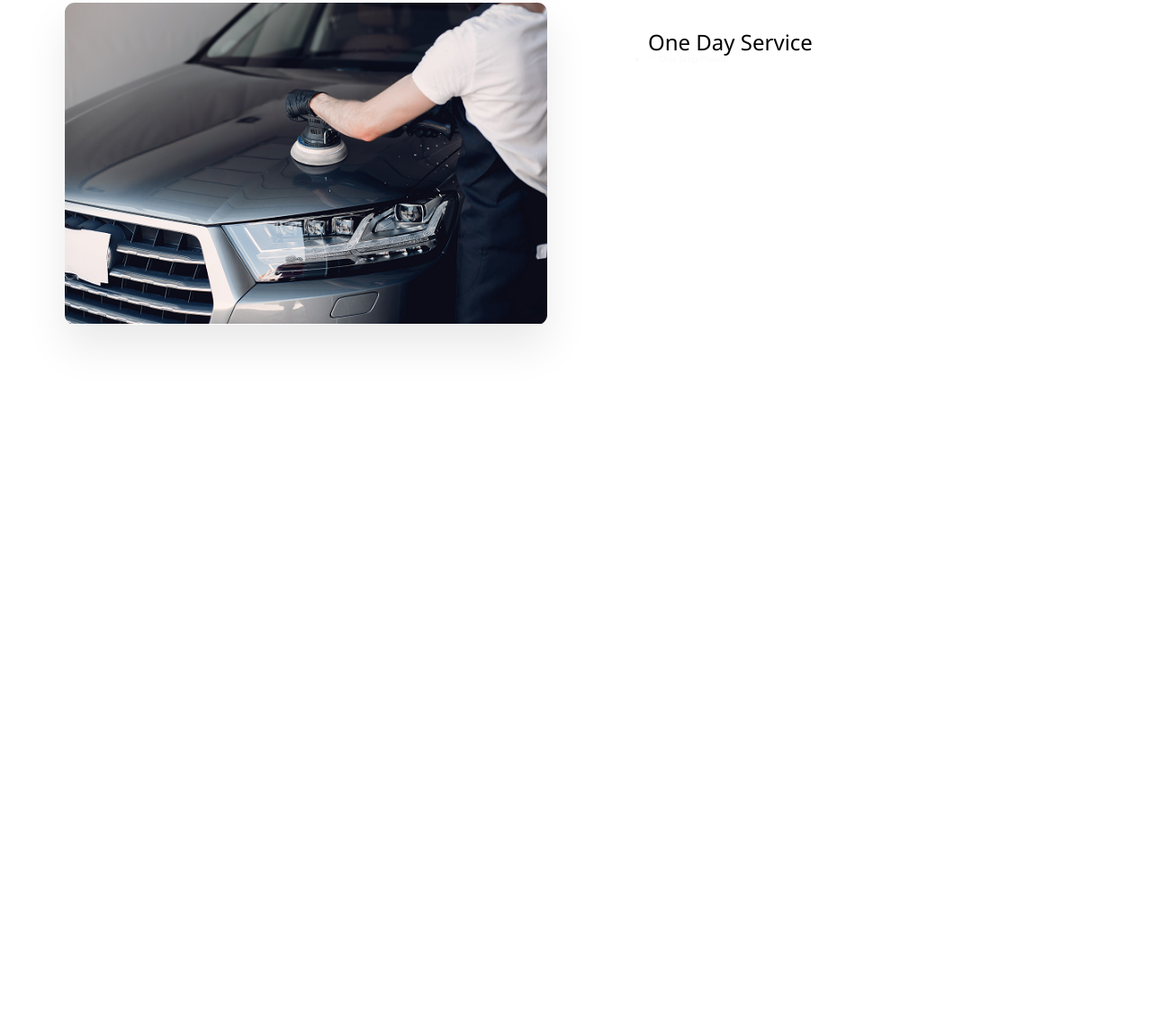
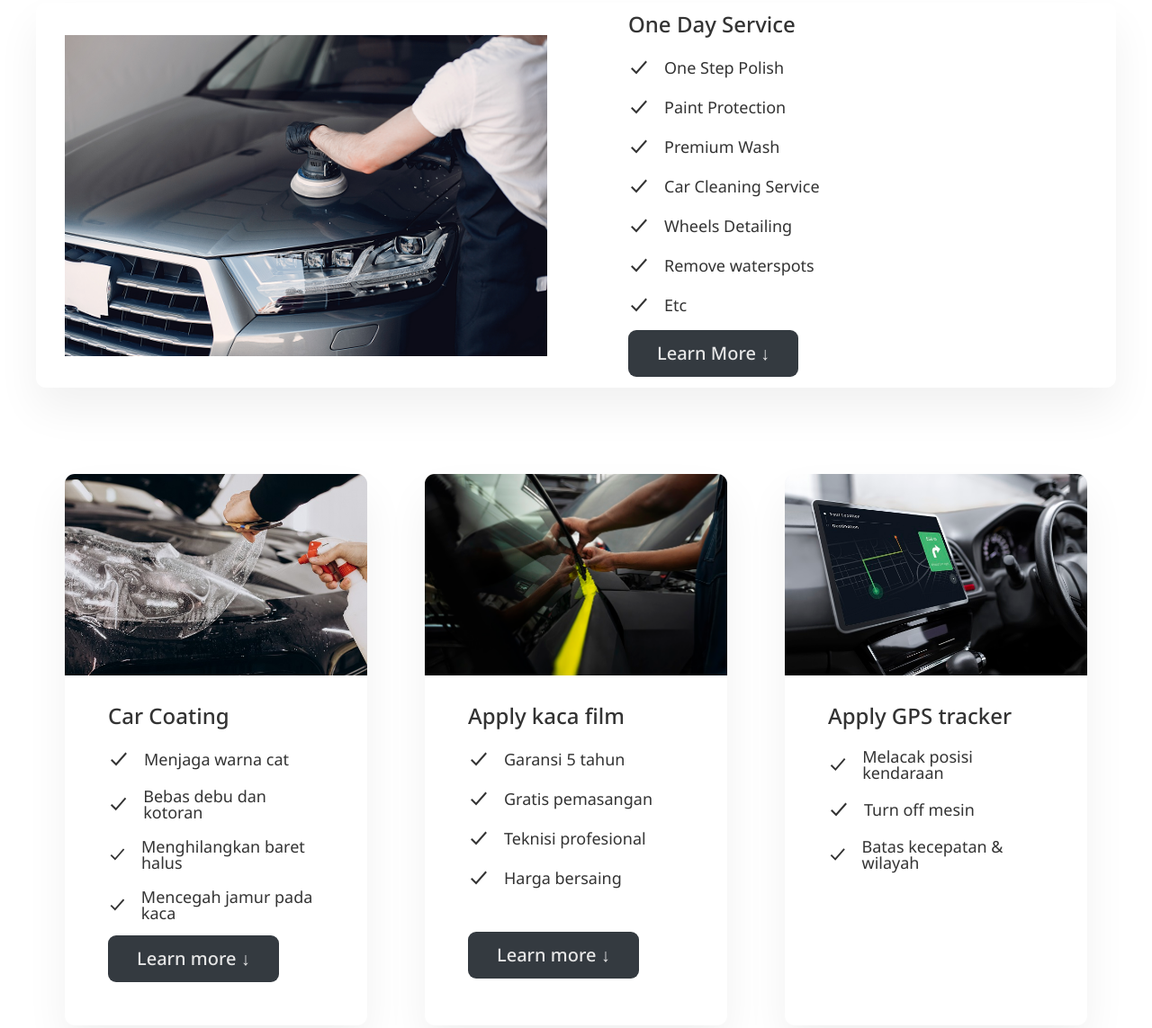
Before and after one commit to AditamaWibi/car-care, a plain HTML site: page index.html in a window 1280 px wide. Shown: the part 1122-2265 px from the top of the page at 90% size. Before the commit the page ends 1579 px from the top, so only its background shows below. Drawn offline with nearby package versions, Linux system fonts and the light colour scheme; some packages are replaced by stand-ins of ours; a script that the page names is missing.

Commit message:
update fitur

```diff
--- a/css/style.css
+++ b/css/style.css
@@ -129,8 +129,23 @@
   padding: 9.6rem 0;
 }
 
+.one-day-service {
+  box-shadow: 0 2.4rem 4.8rem rgba(0, 0, 0, 0.06);
+  border-radius: 11px;
+  overflow: hidden;
+  transition: all 0.4s;
+
+  padding-top: 1.2rem;
+  padding-bottom: 1.2rem;
+}
+
+.one-day-service:hover {
+  transform: translateY(-1.2rem);
+  box-shadow: 0 3.2rem 6.4rem rgba(0, 0, 0, 0.09);
+}
+
 .jasa {
-  box-shadow: 0 2.4rem 4.8rem rgba(0, 0, 0, 0.09);
+  box-shadow: 0 2.4rem 4.8rem rgba(0, 0, 0, 0.06);
   border-radius: 11px;
   overflow: hidden;
   transition: all 0.4s;
@@ -138,20 +153,52 @@
 
 .jasa:hover {
   transform: translateY(-1.2rem);
-  box-shadow: 0 3.2rem 6.4rem rgba(0, 0, 0, 0.06);
-}
-
-.jasa-content {
-  padding: 3.2rem 4.8rem 4.8rem 4.8rem;
+  box-shadow: 0 3.2rem 6.4rem rgba(0, 0, 0, 0.09);
 }
 
 .jasa-img {
-  max-width: 100%;
+  width: 100%;
+  margin-top: 2.4rem;
+}
+
+.jasas-img {
+  width: 100%;
+}
+
+.jasa-content-box {
+  padding: 3.2rem 4.8rem 4.8rem 4.8rem;
 }
 
 .jasa-title {
   font-size: 2.4rem;
-  color: #000;
+  color: #333;
+  font-weight: 500;
+  margin-bottom: 2.4rem;
+}
+
+.jasa-content {
+  padding-left: 2.6rem;
+}
+
+.jasa-atributes {
+  list-style: none;
+  display: flex;
+  flex-direction: column;
+  gap: 2rem;
+  margin-bottom: 1.6rem;
+}
+
+.jasa-atribute {
+  font-size: 1.8rem;
+  display: flex;
+  align-items: center;
+  gap: 1.6rem;
+  color: #333;
+}
+
+.jasa-icon {
+  height: 2.4rem;
+  width: 2.4rem;
 }
 
 /**************************/
--- a/index.html
+++ b/index.html
@@ -93,12 +93,12 @@
           </h2>
         </div>
 
-        <div class="container grid grid--2-cols">
-          <div class="jasa">
+        <div class="container grid grid--2-cols one-day-service">
+          <div class="jasa-img-box">
             <img
               src="imgs/fitur.png"
               class="jasa-img"
-              alt="Foto detailing mobil"
+              alt="A person detailing a car"
             />
           </div>
 
@@ -107,10 +107,144 @@
 
             <ul class="jasa-atributes">
               <li class="jasa-atribute">
-                <ion-icon name="checkmark-outline"></ion-icon>
+                <ion-icon class="jasa-icon" name="checkmark-sharp"></ion-icon>
                 <span>One Step Polish</span>
               </li>
+
+              <li class="jasa-atribute">
+                <ion-icon class="jasa-icon" name="checkmark-sharp"></ion-icon>
+                <span>Paint Protection</span>
+              </li>
+
+              <li class="jasa-atribute">
+                <ion-icon class="jasa-icon" name="checkmark-sharp"></ion-icon>
+                <span>Premium Wash</span>
+              </li>
+
+              <li class="jasa-atribute">
+                <ion-icon class="jasa-icon" name="checkmark-sharp"></ion-icon>
+                <span>Car Cleaning Service</span>
+              </li>
+
+              <li class="jasa-atribute">
+                <ion-icon class="jasa-icon" name="checkmark-sharp"></ion-icon>
+                <span>Wheels Detailing</span>
+              </li>
+
+              <li class="jasa-atribute">
+                <ion-icon class="jasa-icon" name="checkmark-sharp"></ion-icon>
+                <span>Remove waterspots</span>
+              </li>
+
+              <li class="jasa-atribute">
+                <ion-icon class="jasa-icon" name="checkmark-sharp"></ion-icon>
+                <span>Etc</span>
+              </li>
             </ul>
+
+            <a class="btn btn--outline" href="#">Learn More &darr;</a>
+          </div>
+        </div>
+
+        <div class="container grid grid--3-cols margin-bottom-md">
+          <div class="jasa">
+            <img
+              src="imgs/fitur-2-res-down.jpg"
+              class="jasas-img"
+              alt="Car coating"
+            />
+
+            <div class="jasa-content-box">
+              <p class="jasa-title">Car Coating</p>
+
+              <ul class="jasa-atributes">
+                <li class="jasa-atribute">
+                  <ion-icon class="jasa-icon" name="checkmark-sharp"></ion-icon>
+                  <span>Menjaga warna cat</span>
+                </li>
+
+                <li class="jasa-atribute">
+                  <ion-icon class="jasa-icon" name="checkmark-sharp"></ion-icon>
+                  <span>Bebas debu dan kotoran</span>
+                </li>
+
+                <li class="jasa-atribute">
+                  <ion-icon class="jasa-icon" name="checkmark-sharp"></ion-icon>
+                  <span>Menghilangkan baret halus</span>
+                </li>
+
+                <li class="jasa-atribute">
+                  <ion-icon class="jasa-icon" name="checkmark-sharp"></ion-icon>
+                  <span>Mencegah jamur pada kaca</span>
+                </li>
+              </ul>
+
+              <a href="#" class="btn btn--outline">Learn more &darr;</a>
+            </div>
+          </div>
+
+          <div class="jasa">
+            <img
+              src="imgs/fitur-3-down-res.jpg"
+              class="jasas-img"
+              alt="Kaca film mobil"
+            />
+
+            <div class="jasa-content-box">
+              <p class="jasa-title">Apply kaca film</p>
+
+              <ul class="jasa-atributes">
+                <li class="jasa-atribute">
+                  <ion-icon class="jasa-icon" name="checkmark-sharp"></ion-icon>
+                  <span>Garansi 5 tahun</span>
+                </li>
+
+                <li class="jasa-atribute">
+                  <ion-icon class="jasa-icon" name="checkmark-sharp"></ion-icon>
+                  <span>Gratis pemasangan</span>
+                </li>
+
+                <li class="jasa-atribute">
+                  <ion-icon class="jasa-icon" name="checkmark-sharp"></ion-icon>
+                  <span>Teknisi profesional</span>
+                </li>
+
+                <li class="jasa-atribute margin-bottom-sm">
+                  <ion-icon class="jasa-icon" name="checkmark-sharp"></ion-icon>
+                  <span>Harga bersaing</span>
+                </li>
+              </ul>
+
+              <a class="btn btn--outline" href="#">Learn more &darr;</a>
+            </div>
+          </div>
+
+          <div class="jasa">
+            <img
+              class="jasas-img"
+              src="imgs/fitur-4-res-down.jpg"
+              alt="Apply gps tracker"
+            />
+
+            <div class="jasa-content-box">
+              <p class="jasa-title">Apply GPS tracker</p>
+
+              <ul class="jasa-atributes">
+                <li class="jasa-atribute">
+                  <ion-icon class="jasa-icon" name="checkmark-sharp"></ion-icon>
+                  <span>Melacak posisi kendaraan</span>
+                </li>
+
+                <li class="jasa-atribute">
+                  <ion-icon class="jasa-icon" name="checkmark-sharp"></ion-icon>
+                  <span>Turn off mesin</span>
+                </li>
+                <li class="jasa-atribute">
+                  <ion-icon class="jasa-icon" name="checkmark-sharp"></ion-icon>
+                  <span>Batas kecepatan & wilayah</span>
+                </li>
+              </ul>
+            </div>
           </div>
         </div>
       </section>
```
Also changed, not shown: imgs/fitur-2-res-down.jpg (added), imgs/fitur-3-down-res.jpg (added), imgs/fitur-4-res-down.jpg (added), imgs/fitur.jpg (deleted), 3 other files.
